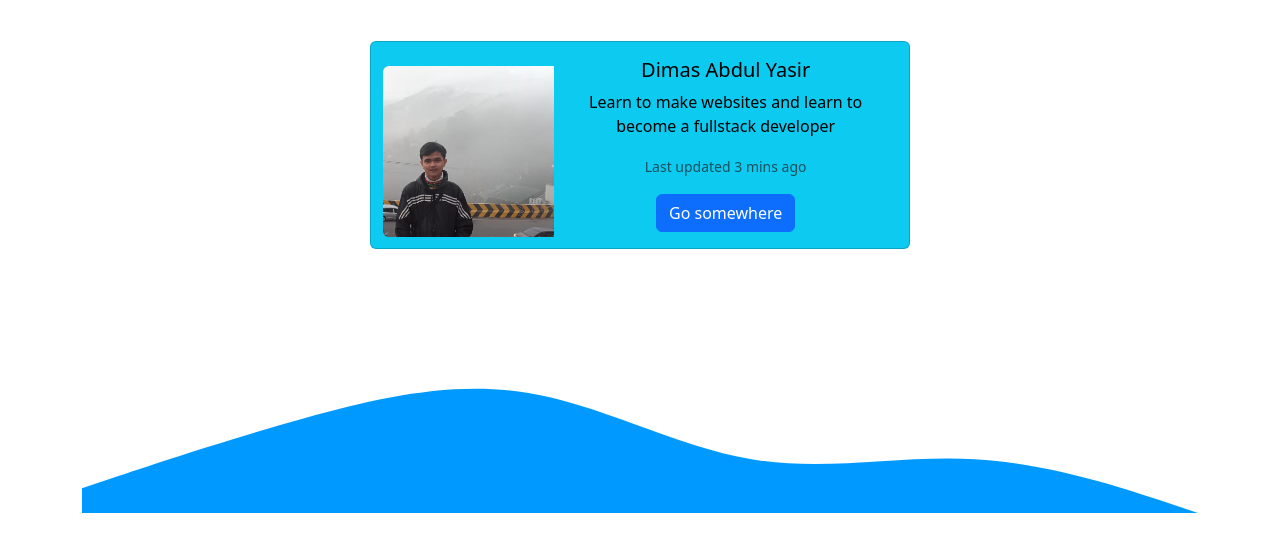
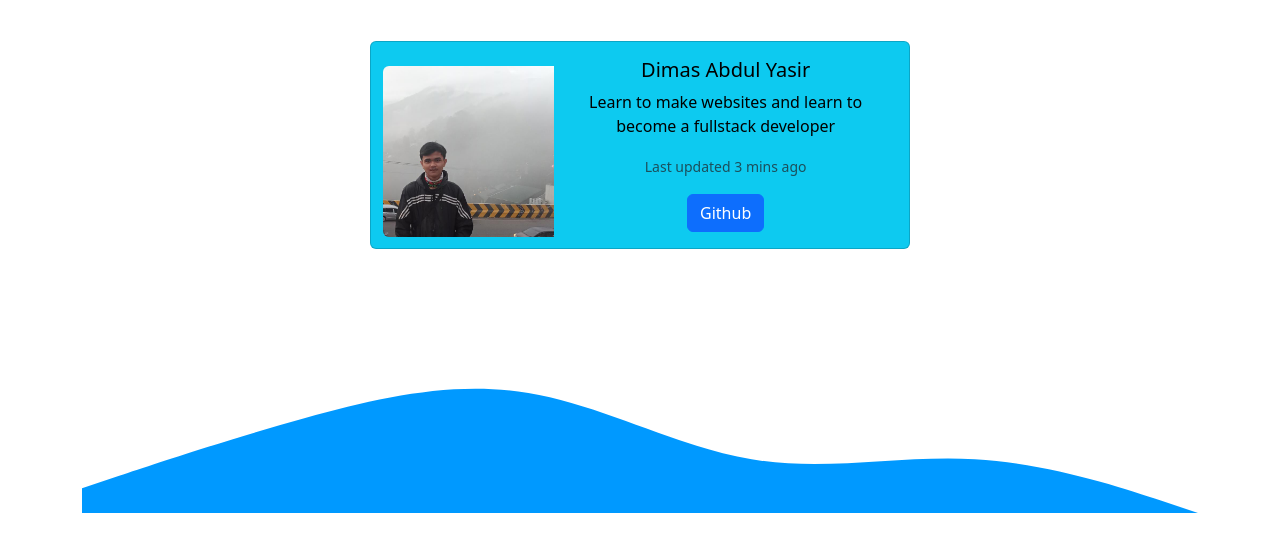
Before and after one commit to dimasabya/data-diri, a plain HTML site: page index.html in a window 1280 px wide. Shown: the part 63-614 px from the top of the page. Drawn offline with nearby package versions, Linux system fonts and the light colour scheme.

Commit message:
ubah link

```diff
--- a/index.html
+++ b/index.html
@@ -45,7 +45,7 @@
                     <h5 class="card-title">Dimas Abdul Yasir</h5>
                     <p class="card-text">Learn to make websites and learn to become a fullstack developer</p>
                     <p class="card-text"><small class="text-body-secondary">Last updated 3 mins ago</small></p>
-                    <a href="https://github.com/dimasabya" class="btn btn-primary">Go somewhere</a>
+                    <a href="https://github.com/dimasabya" class="btn btn-primary">Github</a>
                 </div>
             </div>
         </div>
```
